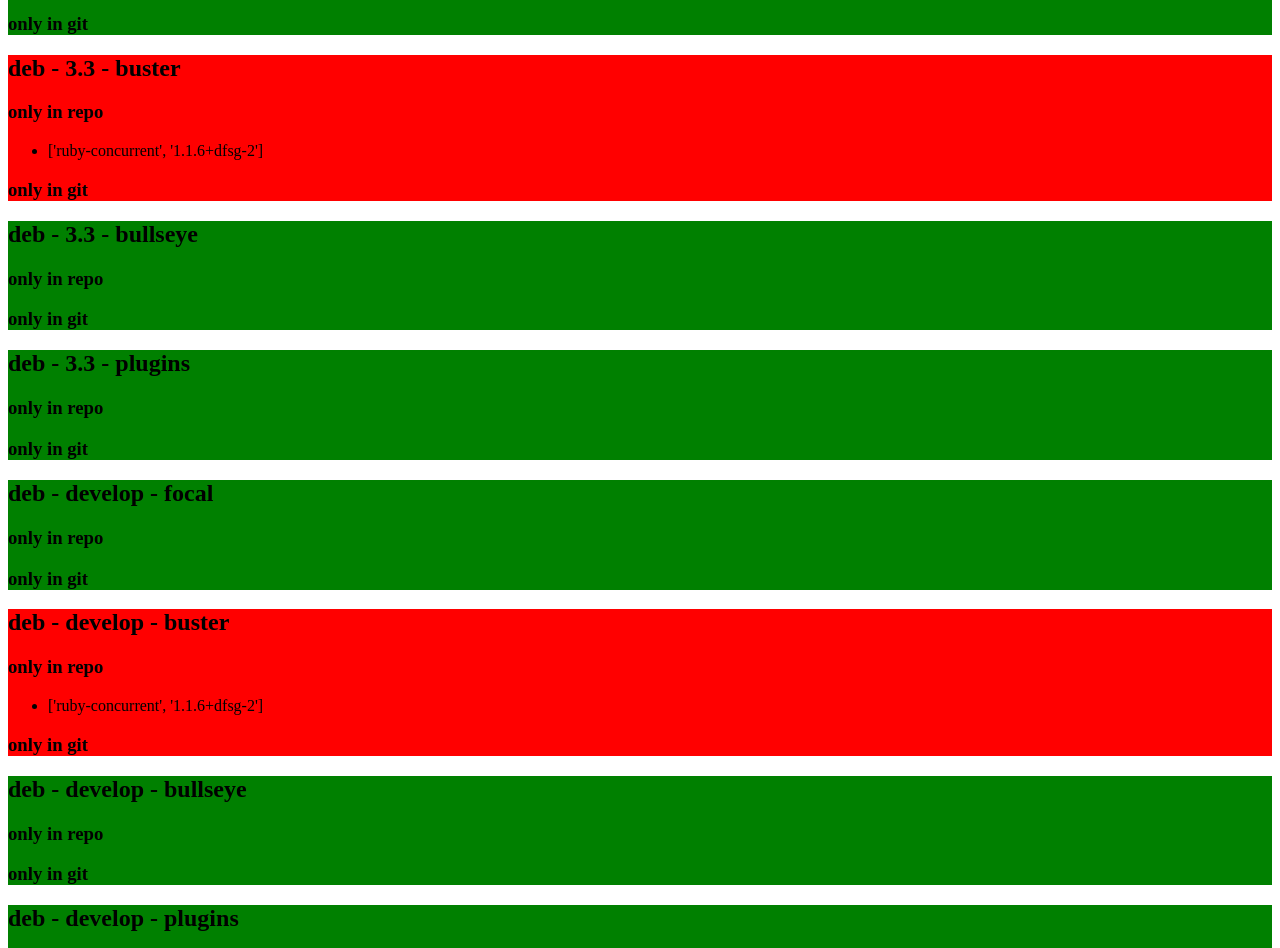
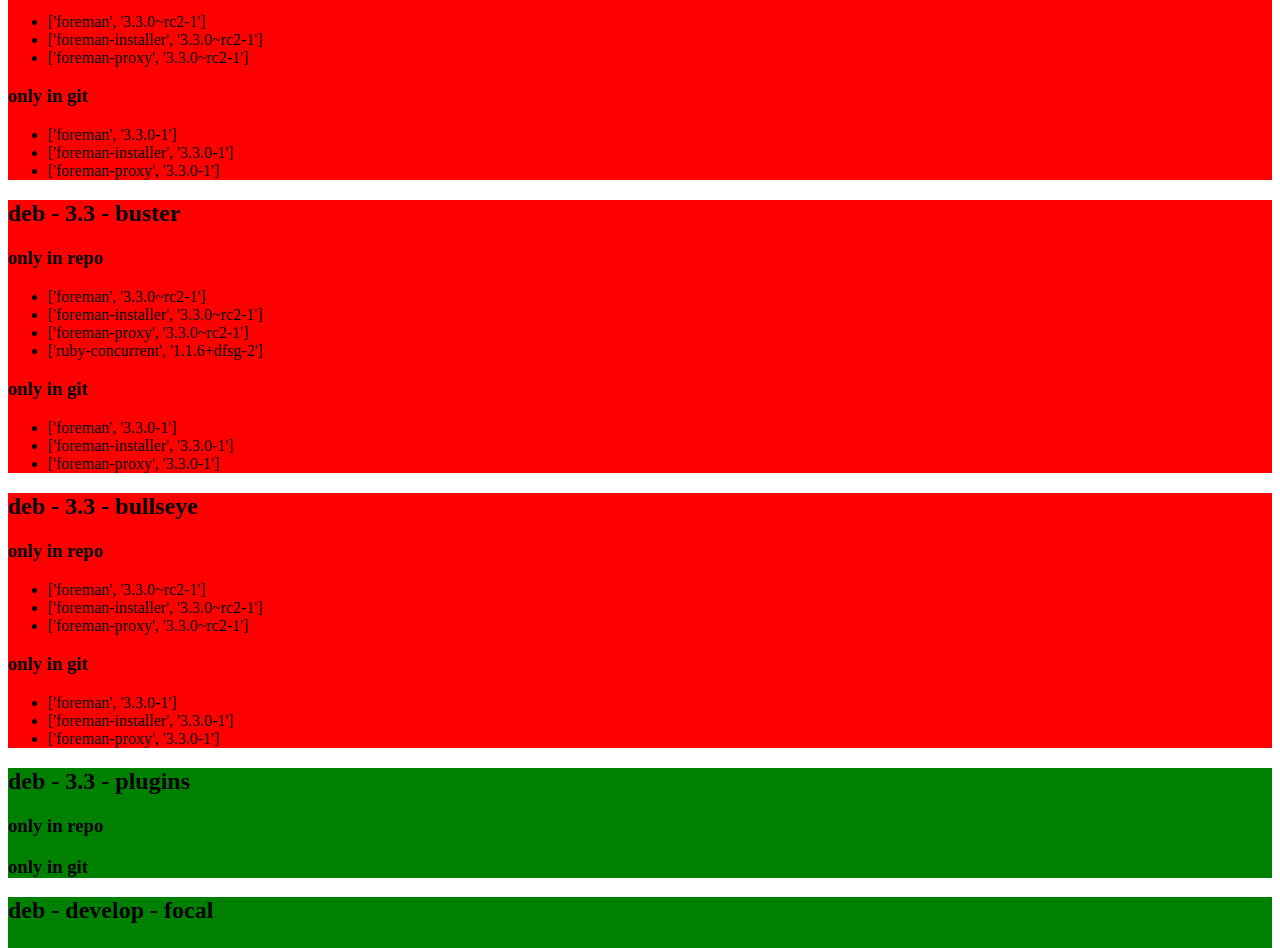
Before and after one commit to evgeni/foreman-packaging-report, a plain HTML site: page index.html in a window 1280 px wide. Shown: the part 1300-2248 px from the top of the page. Drawn offline with Linux system fonts and the light colour scheme.

Commit message:
update report

```diff
--- a/index.html
+++ b/index.html
@@ -72,32 +72,50 @@
 <ul>
 </ul>
 </div>
-<div style="background-color: green">
+<div style="background-color: red">
 <h2>deb - 3.3 - focal</h2>
 <h3>only in repo</h3>
 <ul>
+<li>['foreman', '3.3.0~rc2-1']</li>
+<li>['foreman-installer', '3.3.0~rc2-1']</li>
+<li>['foreman-proxy', '3.3.0~rc2-1']</li>
 </ul>
 <h3>only in git</h3>
 <ul>
+<li>['foreman', '3.3.0-1']</li>
+<li>['foreman-installer', '3.3.0-1']</li>
+<li>['foreman-proxy', '3.3.0-1']</li>
 </ul>
 </div>
 <div style="background-color: red">
 <h2>deb - 3.3 - buster</h2>
 <h3>only in repo</h3>
 <ul>
+<li>['foreman', '3.3.0~rc2-1']</li>
+<li>['foreman-installer', '3.3.0~rc2-1']</li>
+<li>['foreman-proxy', '3.3.0~rc2-1']</li>
 <li>['ruby-concurrent', '1.1.6+dfsg-2']</li>
 </ul>
 <h3>only in git</h3>
 <ul>
+<li>['foreman', '3.3.0-1']</li>
+<li>['foreman-installer', '3.3.0-1']</li>
+<li>['foreman-proxy', '3.3.0-1']</li>
 </ul>
 </div>
-<div style="background-color: green">
+<div style="background-color: red">
 <h2>deb - 3.3 - bullseye</h2>
 <h3>only in repo</h3>
 <ul>
+<li>['foreman', '3.3.0~rc2-1']</li>
+<li>['foreman-installer', '3.3.0~rc2-1']</li>
+<li>['foreman-proxy', '3.3.0~rc2-1']</li>
 </ul>
 <h3>only in git</h3>
 <ul>
+<li>['foreman', '3.3.0-1']</li>
+<li>['foreman-installer', '3.3.0-1']</li>
+<li>['foreman-proxy', '3.3.0-1']</li>
 </ul>
 </div>
 <div style="background-color: green">
```
